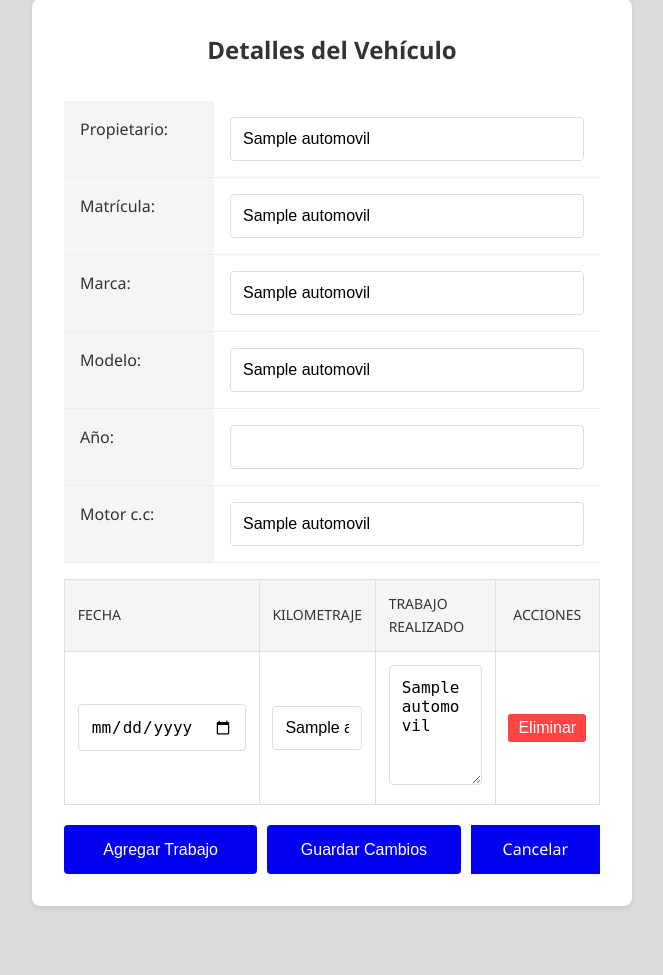
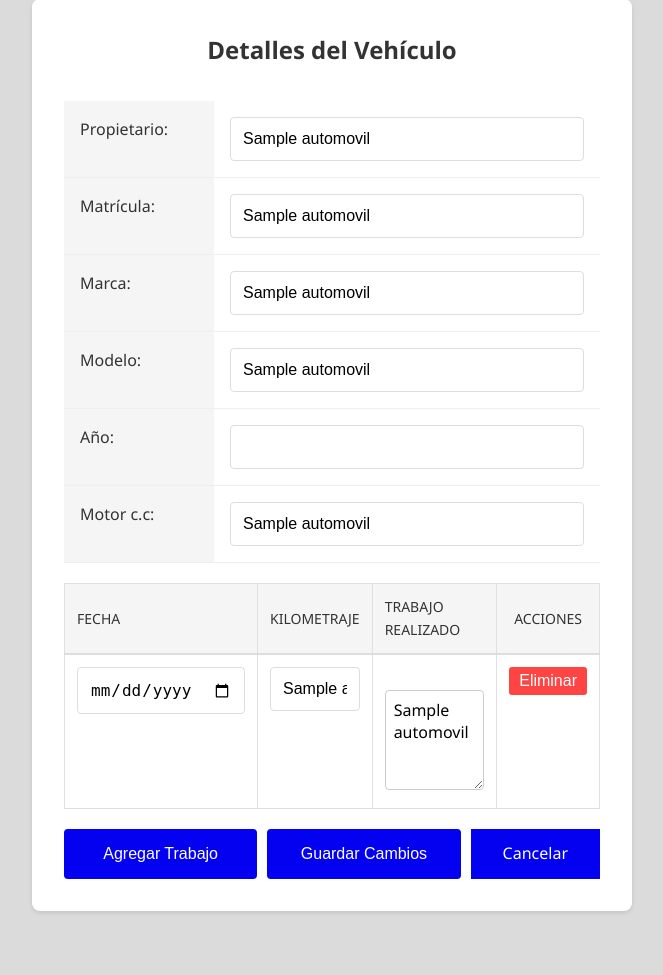
Before and after one commit to RSMAutomotriz/RSMAutomotriz.github.io, a Flask app: page /editar/1 in a window 1280 px wide. Shown: the part 65-1040 px from the top of the page, without its empty margins (308-971 px from the left). Before the commit the page ends 973 px from the top, so only its background shows below. Run offline with Flask 3, Linux system fonts and the light colour scheme; the visitor is signed in with stand-in values (Sample User, id 1); a database or web service that is not in the repository returns one stand-in record (values such as "Sample title"); some libraries are stand-ins or nearby versions.

Commit message:
Update style.css

```diff
--- a/static/style.css
+++ b/static/style.css
@@ -928,3 +928,53 @@ textarea {
         grid-template-columns: 1fr;
     }
 }
+
+/* Estilos para la tabla de trabajos */
+.work-cell {
+    max-width: 300px;
+    white-space: pre-line;
+    word-wrap: break-word;
+    text-align: left;
+    padding: 10px;
+}
+
+.work-input {
+    width: 100%;
+    min-height: 100px;
+    resize: vertical;
+    padding: 8px;
+    font-family: inherit;
+    border: 1px solid #ccc;
+    border-radius: 4px;
+    background-color: #fff;
+}
+
+.work-input:focus {
+    outline: none;
+    border-color: #4CAF50;
+    box-shadow: 0 0 5px rgba(76, 175, 80, 0.3);
+}
+
+/* Mejoras adicionales para la tabla */
+.work-table {
+    width: 100%;
+    border-collapse: collapse;
+    margin: 20px 0;
+}
+
+.work-table th {
+    background-color: #f5f5f5;
+    padding: 12px;
+    text-align: left;
+    border-bottom: 2px solid #ddd;
+}
+
+.work-table td {
+    padding: 12px;
+    border-bottom: 1px solid #ddd;
+    vertical-align: top;
+}
+
+.work-table tr:hover {
+    background-color: #f9f9f9;
+}
```
